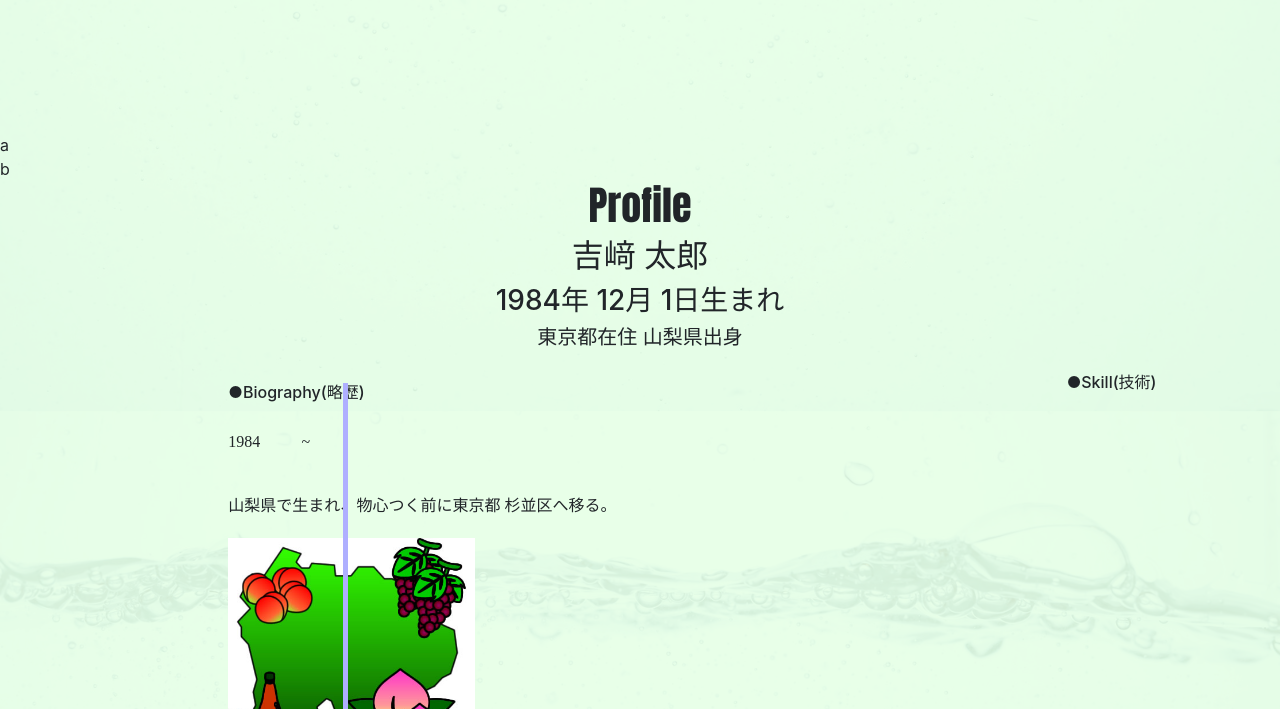
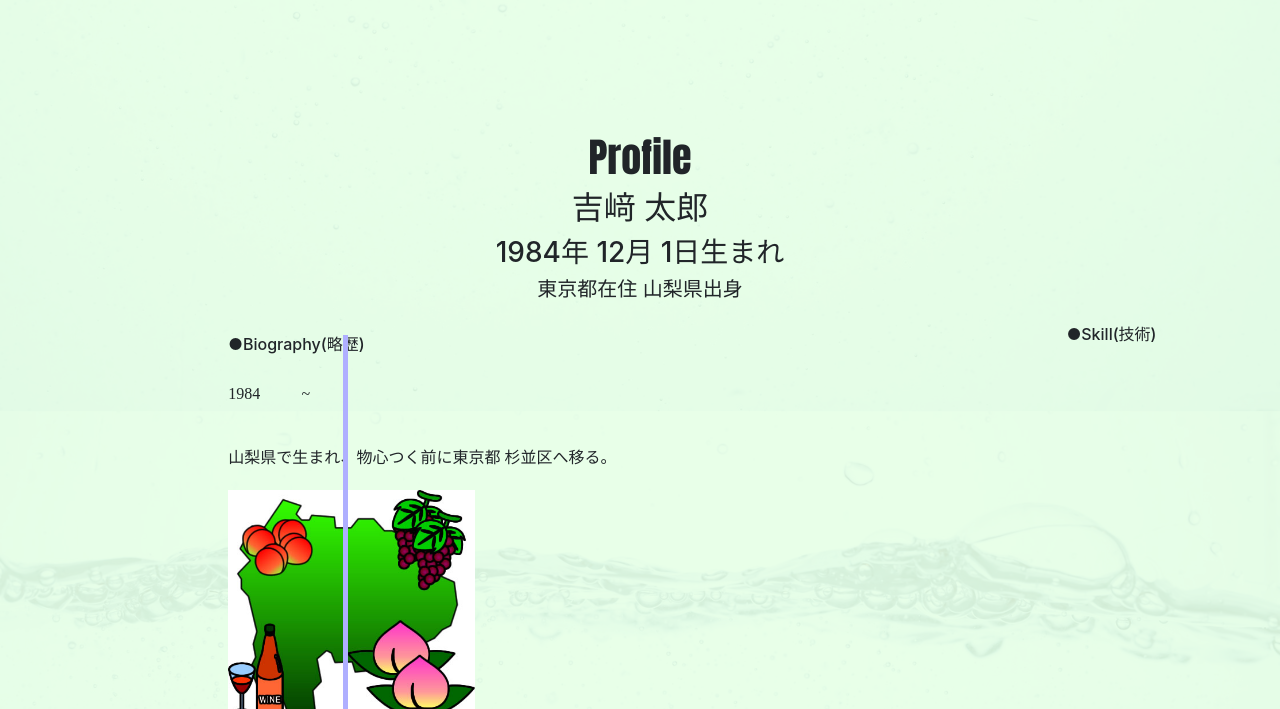
Before and after one commit to taroyoshi/taroyoshi.github.io, a website: page html/index.html in a window 1280 px wide. Shown: the part 3000-3709 px from the top of the page. Drawn offline with nearby package versions, Linux system fonts and the light colour scheme.

Commit message:
0825jitaku

```diff
--- a/html/index.html
+++ b/html/index.html
@@ -203,7 +203,6 @@
             </div>
         </div>
 
-        <div>a</div><div>b</div>
 
         <div class="container-fluid">
             <div id="profile" name="link">
```
